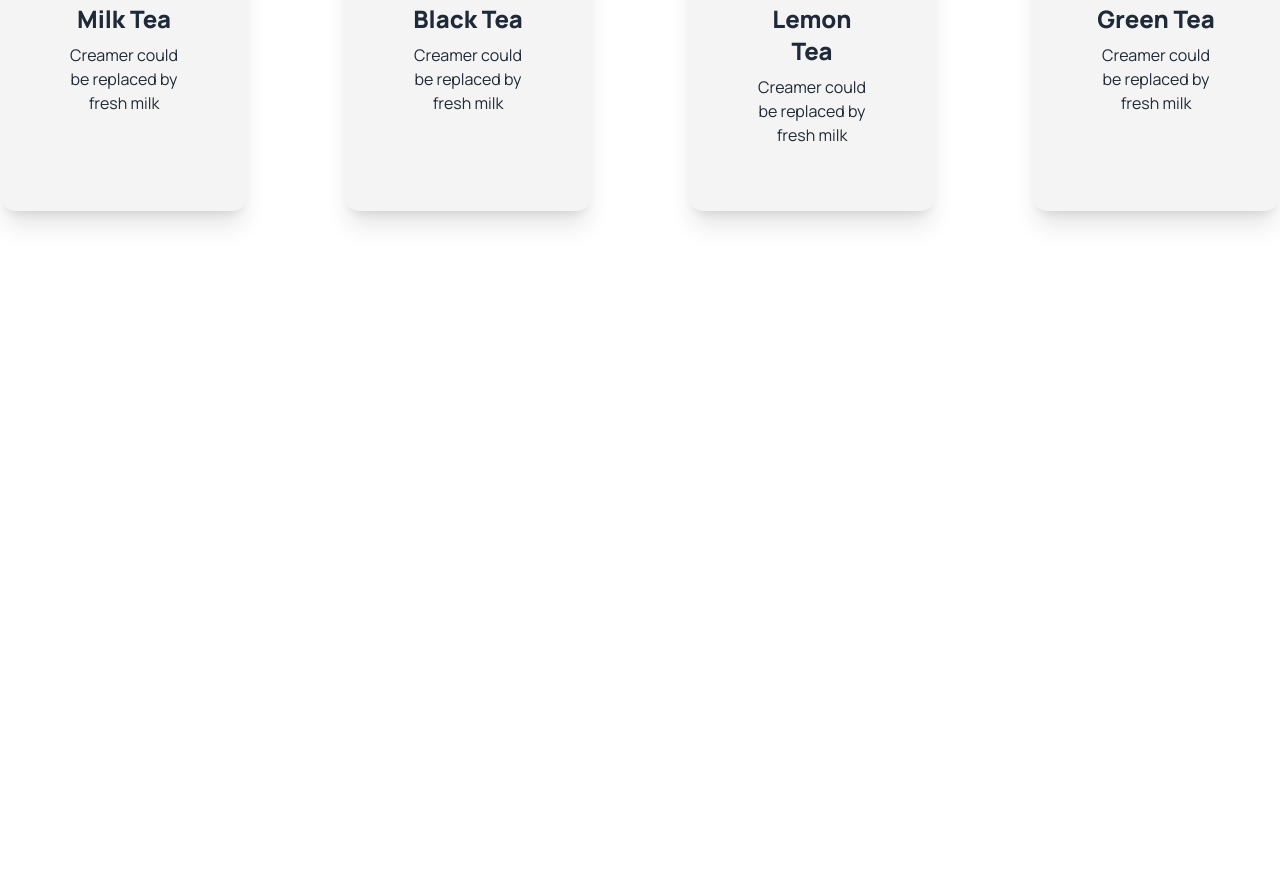
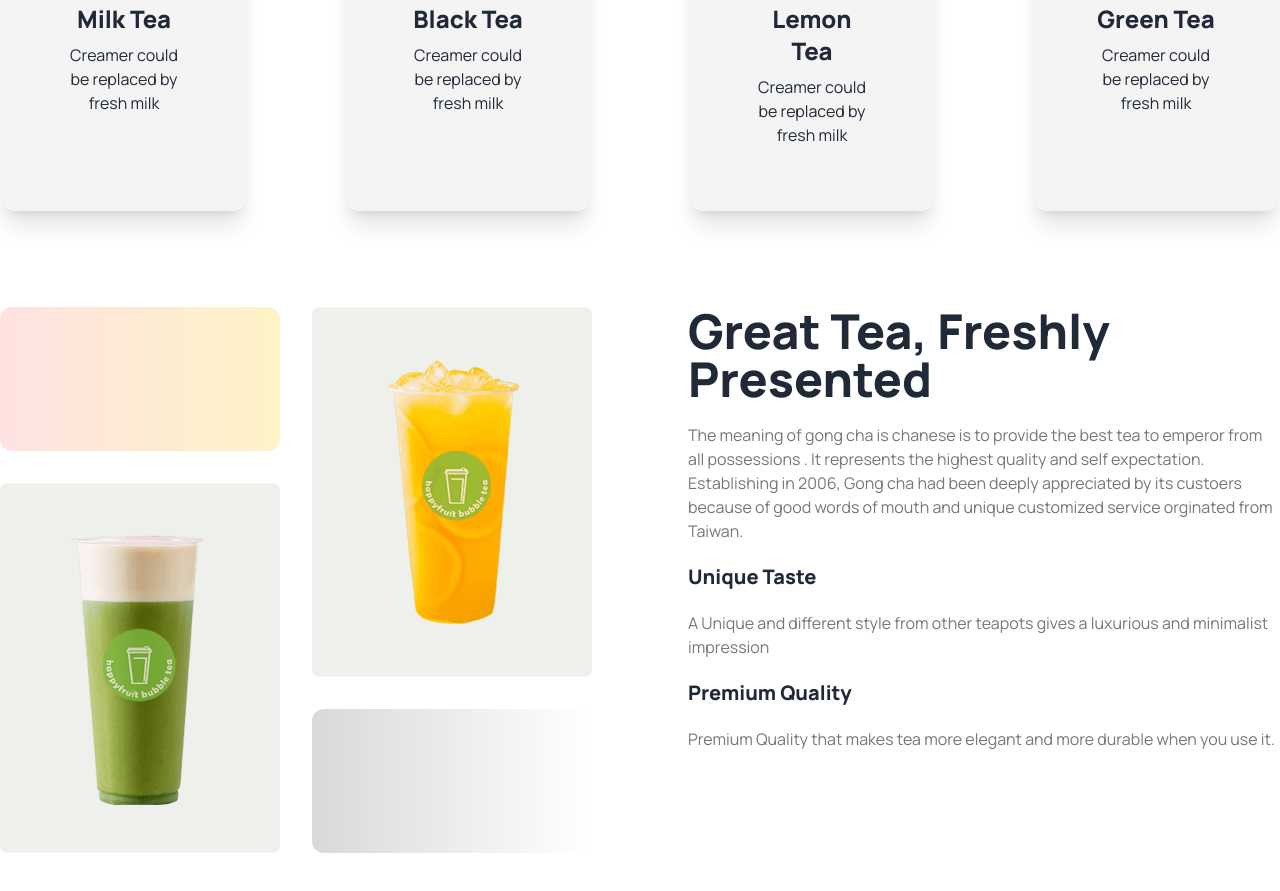
Before and after one commit to nekokaito/tea-house, a plain HTML site: page index.html in a window 1280 px wide. Shown: the part 886-1777 px from the top of the page. Before the commit the page ends 1193 px from the top, so only its background shows below. Drawn offline with nearby package versions, Linux system fonts and the light colour scheme.

Commit message:
feature section comp

```diff
--- a/index.html
+++ b/index.html
@@ -29,7 +29,7 @@
             <div class="hero-content flex-col lg:flex-row">
 
               <div>
-                <h1 class="text-5xl font-extrabold text-7xl">It's good<br>
+                <h1 class="font-extrabold text-7xl">It's good<br>
                     tea time at The <br>Tea House</h1>
                 <p class="py-6">Tea and Botanical Solutions Supplier Give Optimum Satisfaction To Your Taste Buds.</p>
                 <button class="btn btn-primary">Explore More</button>
@@ -89,6 +89,23 @@
 
              </div>
         </section>
+        <!-- Great Tea Section -->
+        <section class="my-24 flex gap-24 flex-col lg:flex-row">
+          <div class="grid gap-8 grid-cols-1 md:grid-cols-2 flex-1">
+            <div class="rounded-xl bg-gradient-to-r from-red-100 to-amber-100 h-36"></div>
+            <div class="row-span-2 bg-[#5776391A] rounded-lg px-8 py-12 flex justify-center items-center"><img src="images/fresh-1.png" alt=""></div>
+            <div class="row-span-2 bg-[#5776391A] rounded-lg px-8 py-12 flex justify-center items-center"><img src="images/fresh-2.png" alt=""></div>
+            <div class="rounded-xl h-36 bg-gradient-to-r from-[#D9D9D9] to-[#FFFFFF]"></div>
+          </div>
+          <div class="space-y-5 flex-1">
+            <h3 class="text-5xl font-extrabold">Great Tea, Freshly Presented</h3>
+            <p class="text-base text-[#777]">The meaning of gong cha is chanese is to provide the best tea to emperor from all possessions . It represents the highest quality and self expectation. Establishing in 2006, Gong cha had been deeply appreciated by its custoers  because of good words of mouth and unique customized service orginated from Taiwan.</p>
+            <h4 class="text-xl font-extrabold">Unique Taste</h4>
+            <p class="text-base text-[#777]">A Unique and different style from other teapots gives a luxurious and minimalist impression</p>
+            <h4 class="text-xl font-extrabold">Premium Quality</h4>
+            <p class="text-base text-[#777]">Premium Quality that makes tea more elegant and more durable when you use it.</p>
+          </div>
+        </section>
     </main>
     <footer></footer>
 </body>
```
